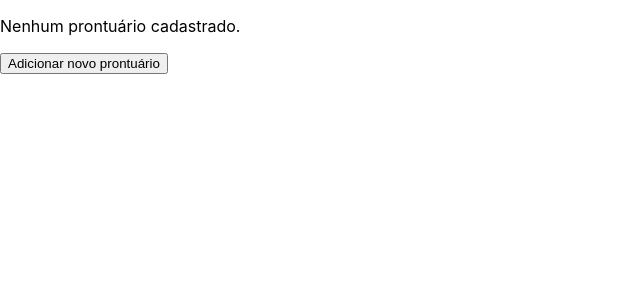
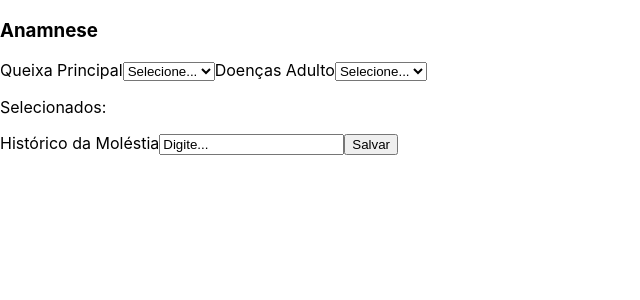
Before and after one commit to carlanakajuni/prontuario-eletronico, a React (Create React App) app in the folder front-end/: page /cadastro in a window 1280 px wide. Shown: the top 300 px of the page, without its empty margins (0-640 px from the left). Built offline with nearby package versions, Linux system fonts and the light colour scheme.

Commit message:
Estruturando tela de Cadastro

```diff
--- a/front-end/src/App.js
+++ b/front-end/src/App.js
@@ -1,13 +1,15 @@
 import React from 'react';
-import { BrowserRouter as Router } from 'react-router-dom';
+import { BrowserRouter as Router, Route, Switch } from 'react-router-dom';
 import Listagem from './components/Listagem';
+import Cadastro from './components/Cadastro';
 
 function App() {
   return (
     <Router>
-      <div className="App">
-        <Listagem />
-      </div>
+      <Switch>
+        <Route path="/cadastro" component={Cadastro} />
+        <Route path="/" component={Listagem} />
+      </Switch>
     </Router>
   );
 }
--- /dev/null
+++ b/front-end/src/components/Cadastro.jsx
@@ -0,0 +1,35 @@
+import React from 'react';
+import { Link } from 'react-router-dom';
+
+class Cadastro extends React.Component {
+  render() {
+    return (
+      <div>
+        <h3>Anamnese</h3>
+
+        <label htmlFor="queixa">Queixa Principal</label>
+        <select name="queixa" id="queixa">
+          <option value="selecione">Selecione...</option>
+        </select>
+
+        <label htmlFor="doenca">Doenças Adulto</label>
+        <select name="doenca" id="doenca">
+          <option value="selecione">Selecione...</option>
+        </select>
+
+        <p>Selecionados:</p>
+
+        <label htmlFor="historico">Histórico da Moléstia</label>
+        <input type="text" name="historico" value="Digite..." />
+
+        <Link to="/">
+          <button type="button">
+            Salvar
+          </button>
+        </Link>
+      </div>
+    );
+  }
+}
+
+export default Cadastro;
```
